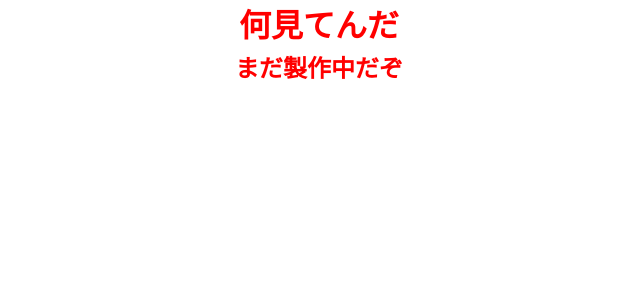
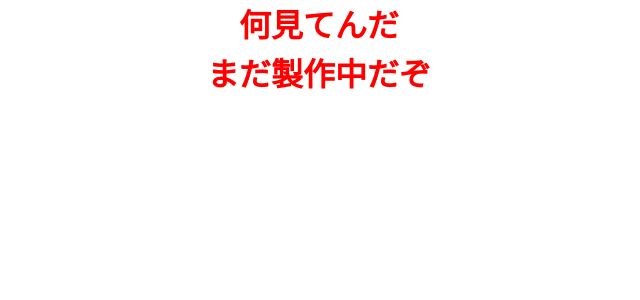
Before and after one commit to ruritoBlogger/ruritoBlogger.github.io, a React app: page / in a window 1280 px wide. Shown: the top 300 px of the page, without its empty margins (321-961 px from the left). Built offline with nearby package versions, Linux system fonts and the light colour scheme.

Commit message:
style: prettierの設定を修正して反映

```diff
--- a/src/main.styl
+++ b/src/main.styl
@@ -1,3 +1,3 @@
 .tmp
-    text-align: center;
-    color: red;
+    text-align: center
+    color: red
--- a/src/main.tsx
+++ b/src/main.tsx
@@ -1,13 +1,12 @@
-import styles from './main.styl';
+import styles from "./main.styl";
 
 const Main: React.FC = () => {
-
-    return (
-        <div>
-            <h1 className={styles.tmp}>何見てんだ</h1>
-            <h2 className={styles.tmp}>まだ製作中だぞ</h2>
-        </div>
-    )
-}
+  return (
+    <div>
+      <h1 className={styles.tmp}>何見てんだ</h1>
+      <h1 className={styles.tmp}>まだ製作中だぞ</h1>
+    </div>
+  );
+};
 
 export default Main;
```
